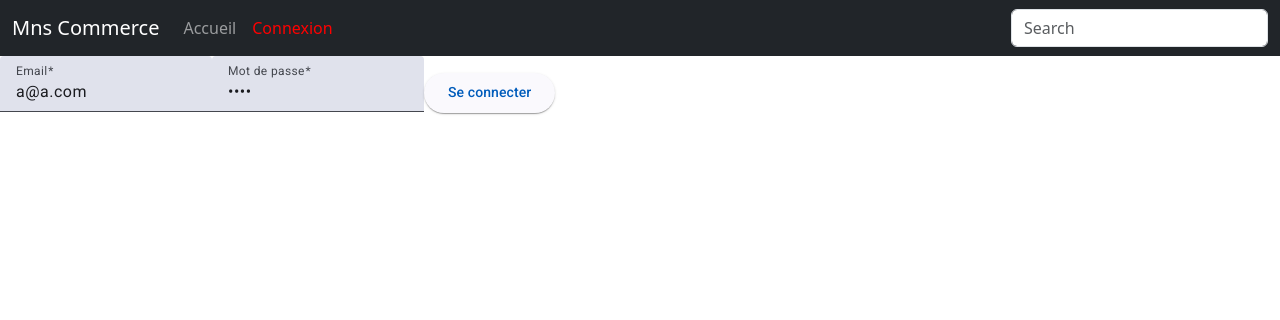
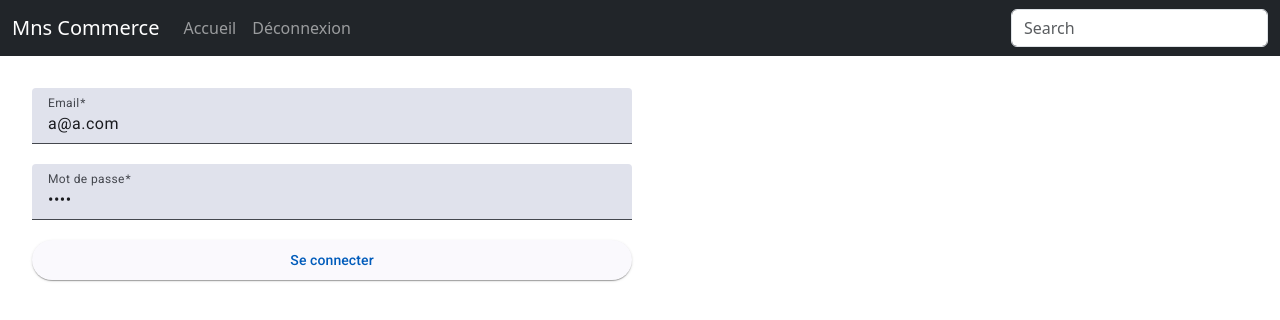
Before and after one commit to fbansept/cda_2025_front, an Angular app: page /connexion in a window 1280 px wide. Shown: the top 320 px of the page. Built offline with nearby package versions, Linux system fonts and the light colour scheme; sample sign-in values are in the browser's storage.

Commit message:
add connexion

```diff
--- a/src/app/app.component.html
+++ b/src/app/app.component.html
@@ -11,9 +11,21 @@
         <li class="nav-item">
           <a class="nav-link" routerLink="/accueil" routerLinkActive="page-actuelle">Accueil</a>
         </li>
-        <li class="nav-item">
-          <a class="nav-link" routerLink="/connexion" routerLinkActive="page-actuelle">Connexion</a>
-        </li>
+
+        @if (!auth.connecte) {
+          <li class="nav-item">
+            <a class="nav-link" routerLink="/connexion" routerLinkActive="page-actuelle">Connexion</a>
+          </li>
+        } @else {
+          <li class="nav-item">
+            <a class="nav-link"
+               (click)="auth.deconnexion()"
+               routerLink="/connexion">
+              Déconnexion
+            </a>
+          </li>
+        }
+
       </ul>
       <form>
         <input class="form-control" type="text" placeholder="Search" aria-label="Search">
--- a/src/app/app.component.ts
+++ b/src/app/app.component.ts
@@ -1,5 +1,6 @@
-import {Component} from '@angular/core';
+import {Component, inject} from '@angular/core';
 import {RouterLink, RouterLinkActive, RouterOutlet} from '@angular/router';
+import {AuthService} from './services/auth.service';
 
 @Component({
   selector: 'app-root',
@@ -9,4 +10,7 @@ import {RouterLink, RouterLinkActive, RouterOutlet} from '@angular/router';
 })
 export class AppComponent {
   title = 'cda_2025_front';
+
+  auth = inject(AuthService)
+
 }
--- a/src/app/pages/accueil/accueil.component.html
+++ b/src/app/pages/accueil/accueil.component.html
@@ -1,6 +1,9 @@
-<button mat-raised-button routerLink="/ajout-produit">
-  Ajouter un produit
-</button>
+<!--@if (["ROLE_VENDEUR","ROLE_CHEF_RAYON"].indexOf(auth.role!) != -1) {-->
+@if (auth.role == "ROLE_VENDEUR" || auth.role == "ROLE_CHEF_RAYON") {
+  <button mat-raised-button routerLink="/ajout-produit">
+    Ajouter un produit
+  </button>
+}
 
 <div class="row">
 
@@ -28,8 +31,10 @@
           </p>
         </mat-card-content>
         <mat-card-actions>
-          <button mat-button [routerLink]="['/modifier-produit',produit.id]">Editer</button>
-          <button mat-button>Supprimer</button>
+          @if (auth.role == "ROLE_VENDEUR" || auth.role == "ROLE_CHEF_RAYON") {
+            <button mat-button [routerLink]="['/modifier-produit',produit.id]">Editer</button>
+            <button mat-button>Supprimer</button>
+          }
           <button mat-button>Acheter</button>
         </mat-card-actions>
       </mat-card>
--- a/src/app/pages/accueil/accueil.component.ts
+++ b/src/app/pages/accueil/accueil.component.ts
@@ -4,6 +4,7 @@ import {MatButtonModule} from '@angular/material/button';
 import {MatCardModule} from '@angular/material/card';
 import {RouterLink} from '@angular/router';
 import {NgStyle} from '@angular/common';
+import {AuthService} from '../../services/auth.service';
 
 
 @Component({
@@ -21,6 +22,7 @@ export class AccueilComponent implements OnInit {
 
   http = inject(HttpClient)
   produits: Produit[] = []
+  auth = inject(AuthService)
 
   ngOnInit() {
 
--- a/src/app/pages/connexion/connexion.component.scss
+++ b/src/app/pages/connexion/connexion.component.scss
@@ -0,0 +1,8 @@
+form {
+  margin: 2em;
+  min-width: 400px;
+  max-width: 600px;
+  width: 100%;
+  display: flex;
+  flex-direction: column;
+}
--- a/src/app/pages/connexion/connexion.component.ts
+++ b/src/app/pages/connexion/connexion.component.ts
@@ -4,6 +4,8 @@ import {FormBuilder, FormsModule, ReactiveFormsModule, Validators} from '@angula
 import {MatButtonModule} from '@angular/material/button';
 import {HttpClient} from '@angular/common/http';
 import {NotificationService} from '../../services/notification.service';
+import {Router} from '@angular/router';
+import {AuthService} from '../../services/auth.service';
 
 @Component({
   selector: 'app-connexion',
@@ -21,6 +23,8 @@ export class ConnexionComponent {
   formBuilder = inject(FormBuilder)
   http = inject(HttpClient)
   notification = inject(NotificationService)
+  router = inject(Router)
+  auth = inject(AuthService)
 
   formulaire = this.formBuilder.group({
     email: ["a@a.com", [Validators.required, Validators.email]],
@@ -36,7 +40,10 @@ export class ConnexionComponent {
           this.formulaire.value,
           {responseType: "text"})
         .subscribe({
-          next: jwt => localStorage.setItem("jwt", jwt),
+          next: jwt => {
+            this.router.navigateByUrl("/accueil")
+            this.auth.decodeJwt(jwt)
+          },
           error: erreur => {
             if (erreur.status === 401) {
               this.notification.show("Mauvais login / mot de passe", "error")
--- /dev/null
+++ b/src/app/services/auth.service.ts
@@ -0,0 +1,41 @@
+import {Injectable} from '@angular/core';
+
+@Injectable({
+  providedIn: 'root'
+})
+export class AuthService {
+
+  connecte = false
+  role: string | null = null
+
+  constructor() {
+    const jwt = localStorage.getItem("jwt")
+    if (jwt != null) {
+      this.decodeJwt(jwt)
+    }
+  }
+
+  decodeJwt(jwt: string) {
+    localStorage.setItem("jwt", jwt)
+
+    //on decoupe le jwt en 3 parties séparées par un point
+    const splitJwt = jwt.split(".");
+    //on recupere la partie "body" du jwt
+    const jwtBody = splitJwt[1]
+    //on decode la base 64
+    const jsonBody = atob(jwtBody)
+    //on transforme le json en objet js
+    const body = JSON.parse(jsonBody)
+
+    this.role = body.role;
+
+    this.connecte = true;
+  }
+
+  deconnexion() {
+    localStorage.removeItem("jwt")
+    this.connecte = false
+    this.role = null
+  }
+
+}
```
Also changed, not shown: 1 other file (tests, documents, lock files or other folders).
